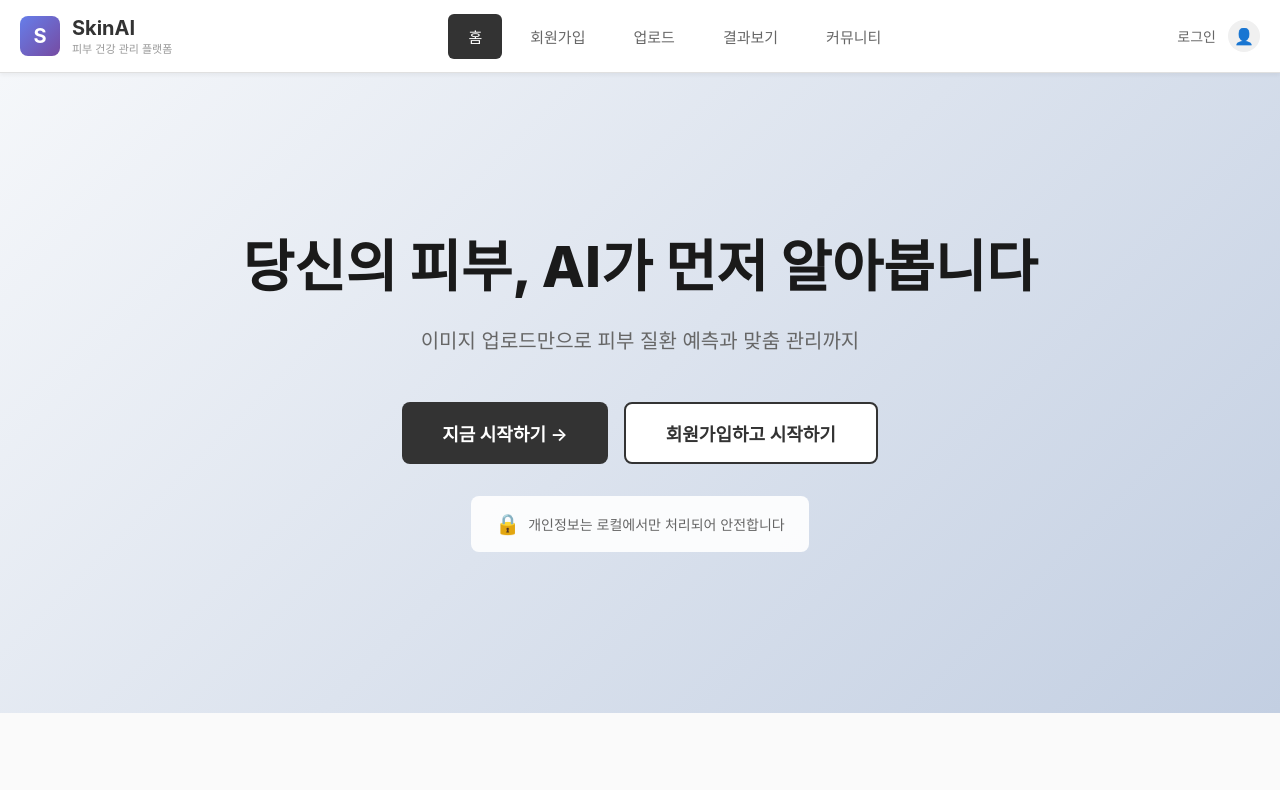
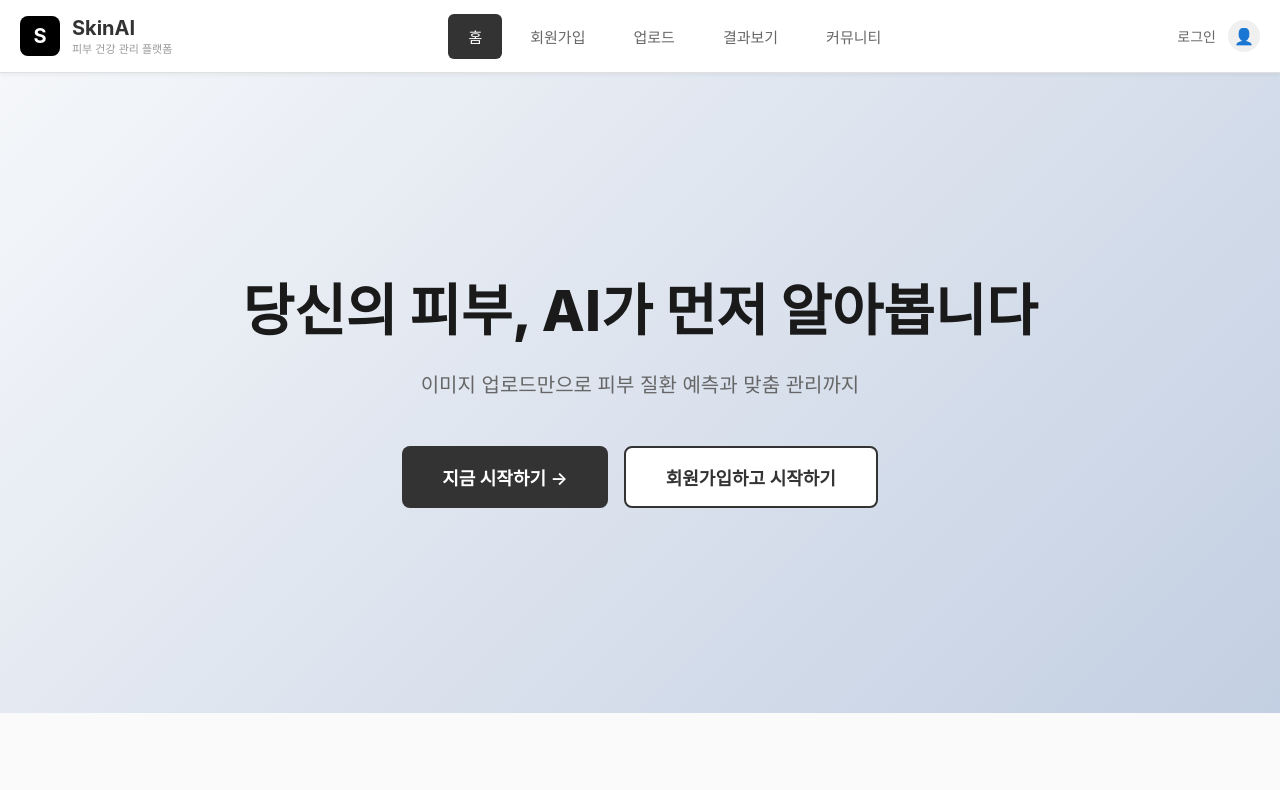
Before and after one commit to kyoe-23/DeepLearning_project, a website: page frontend/src/index.html in a window 1280 px wide. Shown: the top 790 px of the page. Drawn offline with Linux system fonts and the light colour scheme.

Commit message:
홈 화면 업데이트

```diff
--- a/frontend/src/index.html
+++ b/frontend/src/index.html
@@ -89,22 +89,6 @@
             box-shadow: 0 8px 16px rgba(0,0,0,0.1);
         }
 
-        .privacy-notice {
-            display: flex;
-            align-items: center;
-            gap: 8px;
-            margin-top: 32px;
-            padding: 16px 24px;
-            background-color: rgba(255,255,255,0.9);
-            border-radius: 8px;
-            font-size: 14px;
-            color: #666;
-        }
-
-        .privacy-icon {
-            font-size: 20px;
-        }
-
         .features-section {
             max-width: 1200px;
             margin: 80px auto;
@@ -194,10 +178,6 @@
                 회원가입하고 시작하기
             </a>
         </div>
-        <div class="privacy-notice">
-            <span class="privacy-icon">🔒</span>
-            <span>개인정보는 로컬에서만 처리되어 안전합니다</span>
-        </div>
     </section>
 
     <!-- 기능 소개 섹션 -->
--- a/frontend/src/style.css
+++ b/frontend/src/style.css
@@ -41,7 +41,7 @@ body {
 .nav-brand-icon {
     width: 40px;
     height: 40px;
-    background: linear-gradient(135deg, #667eea 0%, #764ba2 100%);
+    background: #000;
     border-radius: 8px;
     display: flex;
     align-items: center;
```
